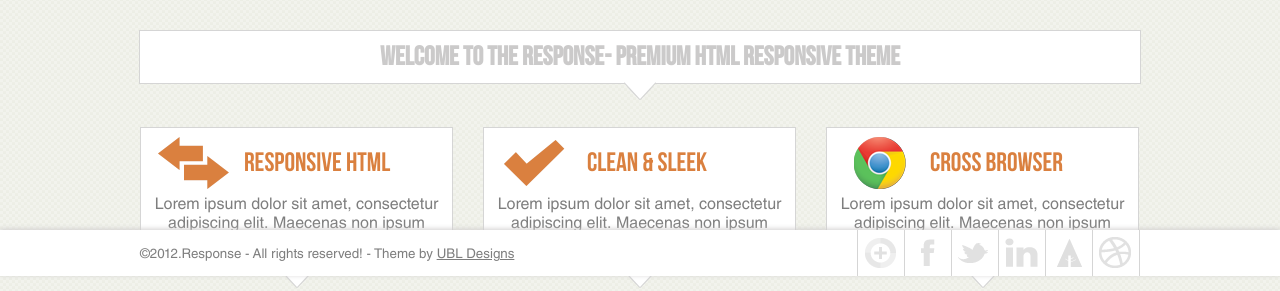
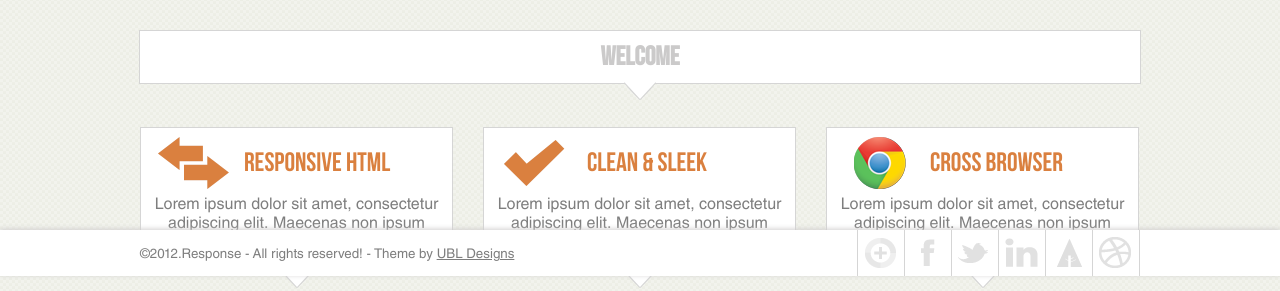
Before and after one commit to DianaVerenzuela/velas_y_animas, a plain HTML site: page index.html in a window 1280 px wide. Shown: the part 524-815 px from the top of the page. Drawn offline with nearby package versions, Linux system fonts and the light colour scheme.

Commit message:
cambie el index

```diff
--- a/index.html
+++ b/index.html
@@ -158,7 +158,7 @@
     <!-- Start H1 Title -->
     <div class="titles">
 
-    	<h1>Welcome to the response- Premium HTML Responsive theme</h1>
+    	<h1>Welcome </h1>
 
         <span></span>
 
```
